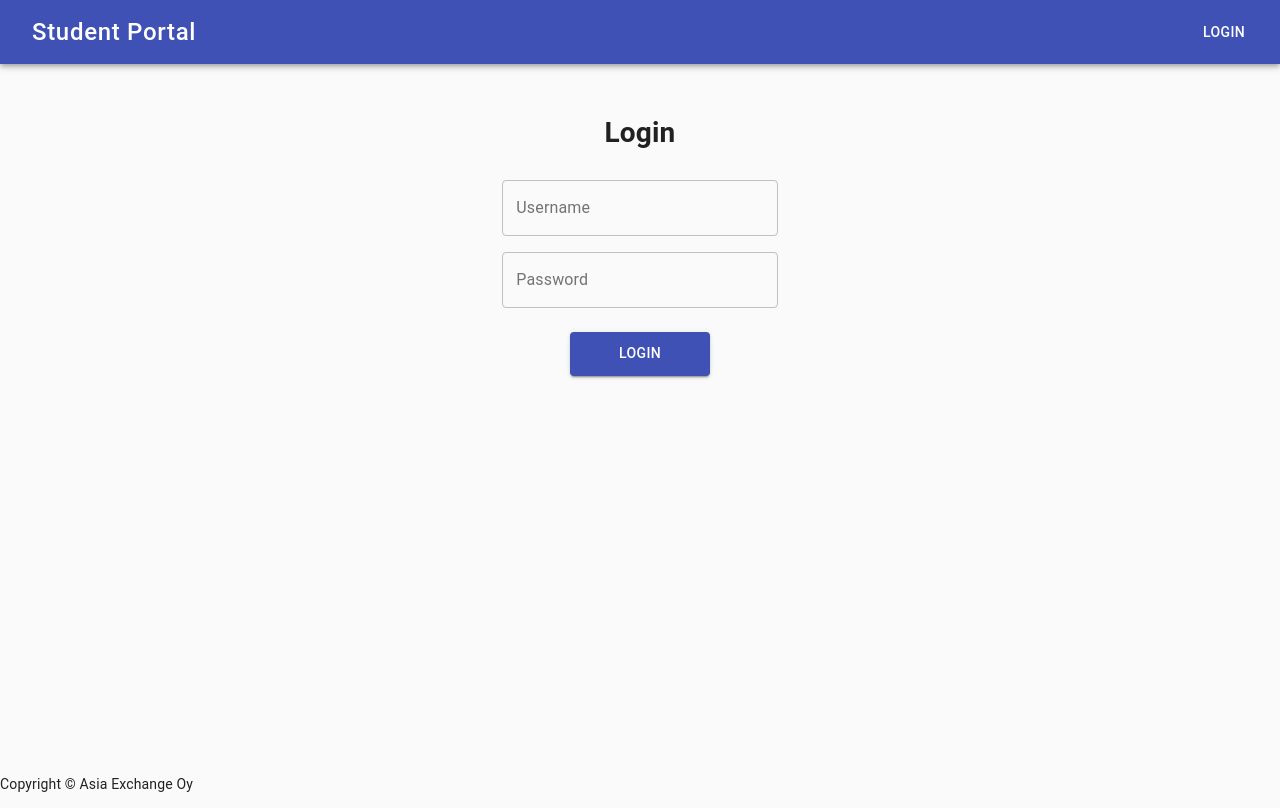
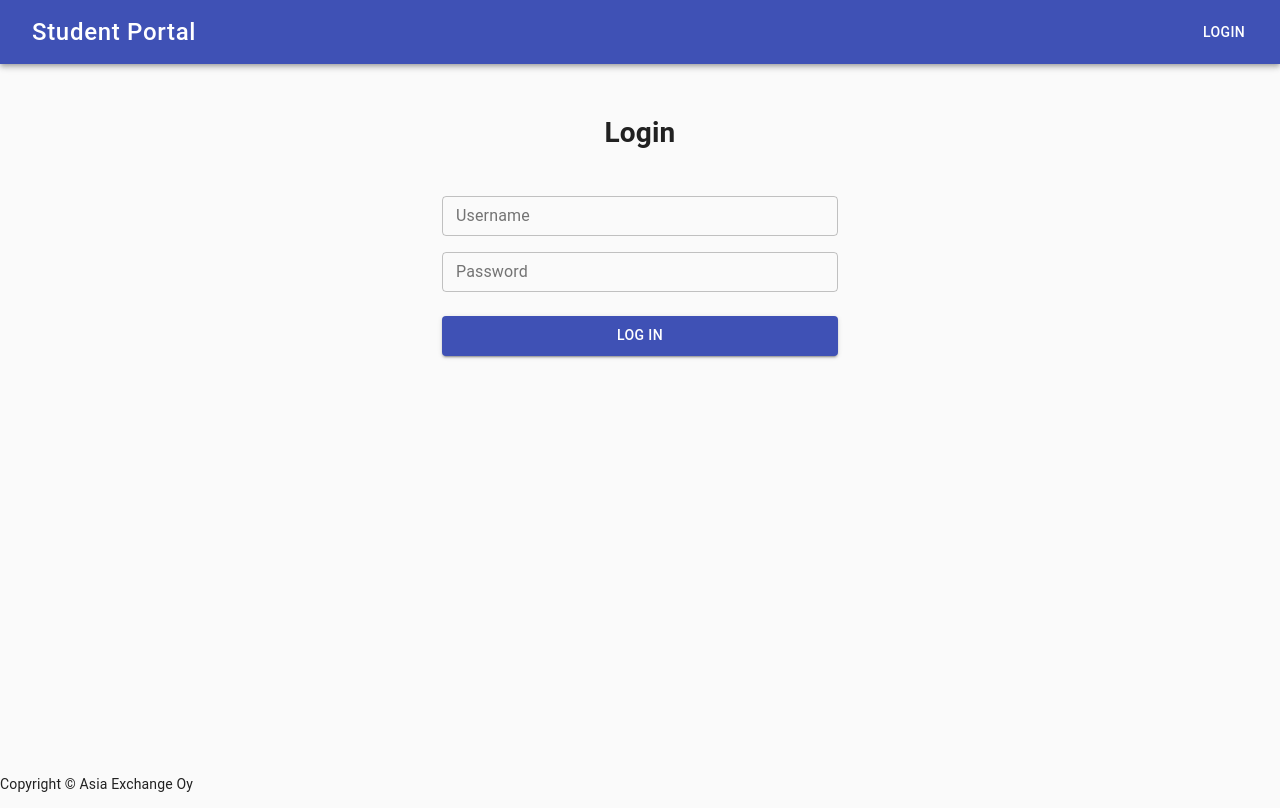
Before and after one commit to wahid2272/managementkit, a React (Create React App) app in the folder client/: page /login in a window 1280 px wide. Built offline with nearby package versions, Linux system fonts and the light colour scheme.

Commit message:
Login form redesigned and back button added to register and reset component

```diff
--- a/client/src/App.css
+++ b/client/src/App.css
@@ -26,7 +26,6 @@ button {
 .login {
   display: flex;
   align-items: center;
-  justify-content: center;
   flex-direction: column;
   padding-top: 30px;
 }
--- a/client/src/components/login/Login.js
+++ b/client/src/components/login/Login.js
@@ -2,22 +2,20 @@ import React, { useState } from "react";
 import Navbar from "../navbar/Navbar";
 import { useHistory } from "react-router-dom";
 import Axios from "axios";
+
+// Material UI
+import Button from '@material-ui/core/Button';
+import Container from '@material-ui/core/Container';
+import Grid from '@material-ui/core/Grid';
+import TextField from '@material-ui/core/TextField';
 import { makeStyles } from '@material-ui/core/styles';
-import TextField from '@material-ui/core/TextField';
-import Button from '@material-ui/core/Button';
-import "../../App.css";
 
 const useStyles = makeStyles((theme) => ({
-  root: {
-    '& > *': {
-      margin: theme.spacing(1),
-      width: '35ch',
-    },
+  container: {
+    padding: theme.spacing(3),
   },
   button: {
-    width: "10em",
-    padding: "22px",
-    margin: theme.spacing(2)
+    padding: "20px"
   }
 }));
 
@@ -32,12 +30,12 @@ const Login = () => {
 
   Axios.defaults.withCredentials = true;
 
-  const login = () => {
+  const login = (e) => {
+    e.preventDefault();
     Axios.post("http://localhost:3005/login", {
       username: usernameLog,
       password: passwordLog,
     }).then((response) => {
-      //console.log(response);
       if(response.status === 200) {
         history.push('/dashboard');
       }
@@ -51,24 +49,46 @@ const Login = () => {
     <Navbar/>
     <div className="login">
       <h1>Login</h1>
-      <form className={classes.root} noValidate autoComplete="off">
-        <TextField id="outlined-basic" label="Username" variant="outlined"
-        onChange={(e) => {
-          setUsernameLog(e.target.value);
-        }}/>
+    </div>
+    <Container className={classes.container} maxWidth="xs">
+      <form>
+        <Grid container spacing={3}>
+          <Grid item xs={12}>
+            <Grid container spacing={2}>
+              <Grid item xs={12}>
+                <TextField
+                  fullWidth
+                  label="Username"
+                  size="small"
+                  variant="outlined"
+                  onChange={(e) => {
+                      setUsernameLog(e.target.value);
+                    }}
+                  />
+              </Grid>
+              <Grid item xs={12}>
+                <TextField
+                  fullWidth
+                  label="Password"
+                  size="small"
+                  type="password"
+                  variant="outlined"
+                  onChange={(e) => {
+                    setPasswordLog(e.target.value);
+                  }}
+                />
+              </Grid>
+            </Grid>
+          </Grid>
+          <Grid item xs={12}>
+            <Button className={classes.button} color="primary" fullWidth type="submit" variant="contained" onClick={login}>
+              Log in
+            </Button>
+          </Grid>
+        </Grid>
       </form>
-
-      <form className={classes.root} noValidate autoComplete="off">
-      <TextField id="outlined-basic" label="Password" variant="outlined"
-      onChange={(e) => {
-        setPasswordLog(e.target.value);
-      }}/>
-    </form>
-
-     <Button className={classes.button} variant="contained" color="primary" onClick={login}>Login</Button>
-
       {message && <h3>{message}</h3>}
-    </div>
+    </Container>
     </>
   );
 };
--- a/client/src/components/register/Register.js
+++ b/client/src/components/register/Register.js
@@ -15,15 +15,16 @@ const useStyles = makeStyles((theme) => ({
     },
   },
   button: {
-    width: "10em",
+    width: "9em",
     padding: "22px",
-    margin: theme.spacing(2)
+    margin: theme.spacing(0.5)
   }
 }));
 
 const Register = () => {
   const classes = useStyles();
 
+  const [nameReg, setNameReg] = useState("");
   const [usernameReg, setUsernameReg] = useState("");
   const [passwordReg, setPasswordReg] = useState("");
 
@@ -31,17 +32,29 @@ const Register = () => {
 
   const registerUser = () => {
     Axios.post("http://localhost:3005/register", {
+      name: nameReg,
       username: usernameReg,
       password: passwordReg,
     });
     history.push('/dashboard');
   };
 
+  const handleChange = () => {
+    history.push('/dashboard')
+  }
+
   return (
     <>
     <UserNav />
     <div className="registration">
       <h1>Registration</h1>
+
+      <form className={classes.root} noValidate autoComplete="off">
+        <TextField id="outlined-basic" label="Name" variant="outlined"
+        onChange={(e) => {
+          setNameReg(e.target.value);
+        }}/>
+      </form>
 
       <form className={classes.root} noValidate autoComplete="off">
         <TextField id="outlined-basic" label="Set Username" variant="outlined"
@@ -57,7 +70,10 @@ const Register = () => {
         }}/>
       </form>
 
-      <Button className={classes.button} variant="contained" color="primary" onClick={registerUser}>Register</Button>
+      <div>
+        <Button className={classes.button} variant="contained" color="primary" onClick={handleChange}>Back</Button>
+        <Button className={classes.button} variant="contained" color="primary" onSubmit={registerUser}>Register</Button>
+      </div>
     </div>
     </>
   );
--- a/client/src/components/resetPassword/Reset.js
+++ b/client/src/components/resetPassword/Reset.js
@@ -15,9 +15,9 @@ const useStyles = makeStyles((theme) => ({
     },
   },
   button: {
-    width: "10em",
+    width: "9em",
     padding: "22px",
-    margin: theme.spacing(2)
+    margin: theme.spacing(0.5)
   }
 }));
 
@@ -38,6 +38,10 @@ const Reset = () => {
     });
     history.push('/dashboard');
   };
+
+  const handleChange = () => {
+    history.push('/dashboard')
+  }
 
   return (
     <>
@@ -94,7 +98,11 @@ const Reset = () => {
       /> */}
       {/* <button onClick={registerUser}>Reset</button> */}
 
-      <Button className={classes.button} variant="contained" color="primary" onClick={registerUser}>Reset</Button>
+      <div>
+        <Button className={classes.button} variant="contained" color="primary" onClick={handleChange}>Back</Button>
+        <Button className={classes.button} variant="contained" color="primary" onClick={registerUser}>Reset</Button>
+      </div>
+
     </div>
     </>
   );
```
Also changed, not shown: 1 other file (tests, documents, lock files or other folders).
